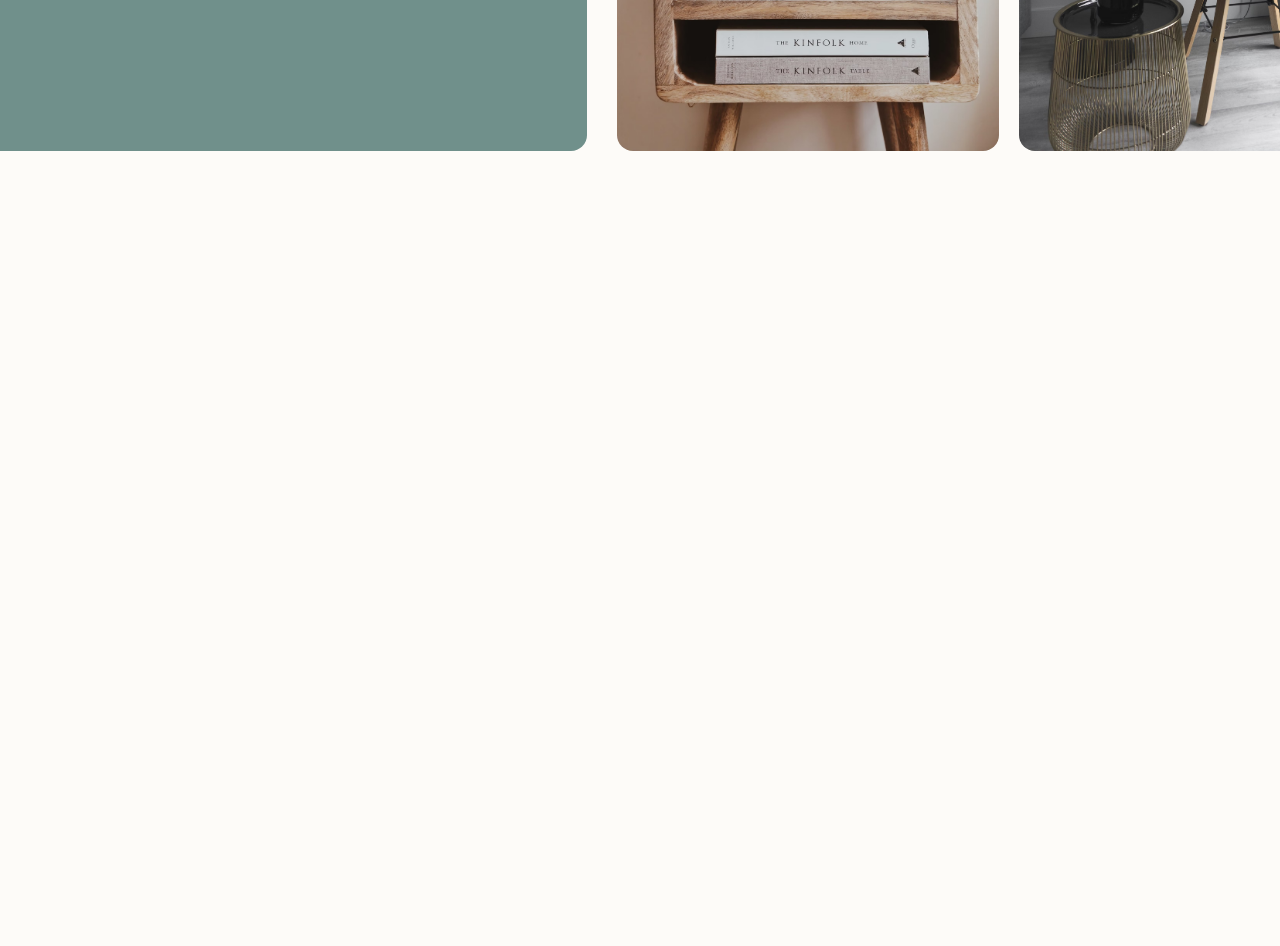
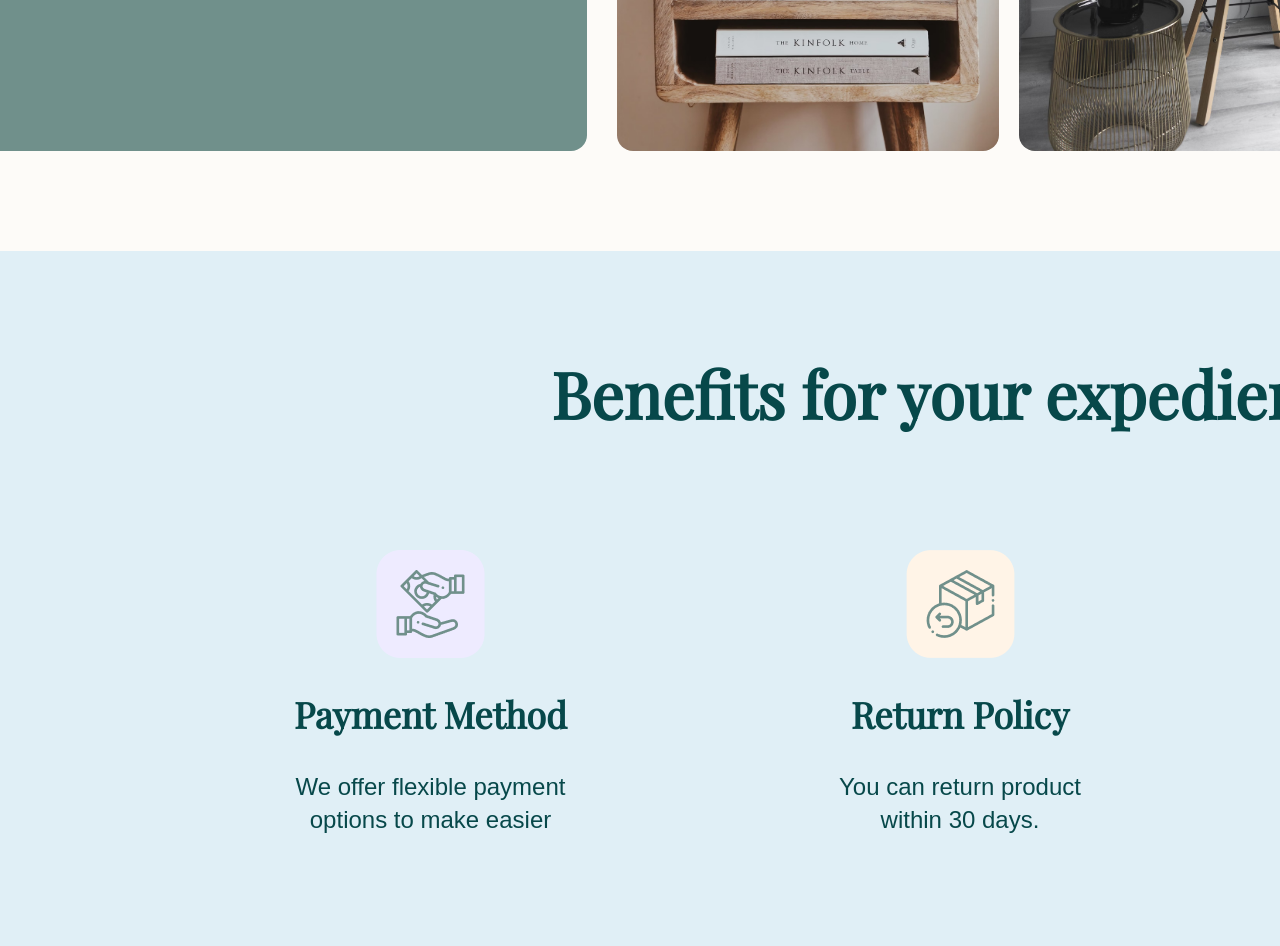
Before and after one commit to aakhankov/vention-inwood, a plain HTML site: page index.html in a window 1280 px wide. Shown: the part 5324-6270 px from the top of the page. Before the commit the page ends 5575 px from the top, so only its background shows below. Drawn offline with nearby package versions, Linux system fonts and the light colour scheme.

Commit message:
Expediency category

```diff
--- a/index.html
+++ b/index.html
@@ -274,23 +274,43 @@
                 </div>
                 <div class="creation-slider-line">
                     <div class="creation-slider-item">
-                                <div class="creation__slider-item-back">
-                                    <button class="creation__slider-item-btn">Explore All Rooms</button>
+                        <div class="creation-slider-item-back">
+                            <button class="creation-slider-item-btn">Explore All Rooms</button>
                         </div>
-                                <img src="images/content/content-1.jpg" alt="room" class="creation__slider-item-img">
+                        <img src="images/content/content-1.jpg" alt="room" class="creation-slider-item-img">
                     </div>
                     <div class="creation-slider-item">
-                                <div class="creation__slider-item-back">
-                                    <button class="creation__slider-item-btn">Explore All Rooms</button>
+                        <div class="creation-slider-item-back">
+                            <button class="creation-slider-item-btn">Explore All Rooms</button>
                         </div>
-                                <img src="images/content/content-2.jpg" alt="room" class="creation__slider-item-img">
+                        <img src="images/content/content-2.jpg" alt="room" class="creation-slider-item-img">
                     </div>
                     <div class="creation-slider-item">
-                                <div class="creation__slider-item-back">
-                                    <button class="creation__slider-item-btn">Explore All Rooms</button>
+                        <div class="creation-slider-item-back">
+                            <button class="creation-slider-item-btn">Explore All Rooms</button>
                         </div>
-                                <img src="images/content/content-3.jpg" alt="room" class="creation__slider-item-img">
+                        <img src="images/content/content-3.jpg" alt="room" class="creation-slider-item-img">
                     </div>
+                </div>
+            </div>
+    </section>
+    <section class="expediency">
+        <h1 class="headline-category">Benefits for your expediency</h1>
+        <div class="expediency-content">
+            <div class="expediency-item">
+                <img src="images/expediency/payment.png" alt="payment">
+                <h2>Payment Method</h2>
+                <p>We offer flexible payment options to make easier</p>
+            </div>
+            <div class="expediency-item">
+                <img src="images/expediency/product.png" alt="policy">
+                <h2>Return Policy</h2>
+                <p>You can return product within 30 days.</p>
+            </div>
+            <div class="expediency-item">
+                <img src="images/expediency/support.png" alt="support">
+                <h2>Customer Support</h2>
+                <p>Our customer support is 24/7.</p>
             </div>
         </div>
     </section>
--- a/style.css
+++ b/style.css
@@ -780,7 +780,7 @@ header{
         height: 537px;
 
     }
-    .creation__slider-item-btn {
+    .creation-slider-item-btn {
         width: 194px;
         height: 57px;
         border-radius: 6px;
@@ -792,6 +792,64 @@ header{
         opacity: 0;
         transition: opacity 0.3s ease;
     }
-    .creation-slider-item:hover .creation__slider-item-btn {
+    .creation-slider-item:hover .creation-slider-item-btn {
         opacity: 1;
     }
+    .expediency{
+        display: flex;
+        flex-direction: column;
+        align-items: center;
+        padding: 100px 150px;
+        gap: 104px;
+        width: 1920px;
+        height: 695px;
+        background: #E0EFF6;
+        margin-inline:auto;
+    }
+    .expediency .headline-category{
+        width: 836px;
+        height: 85px;
+        padding: 0px;
+    }
+    .expediency-content{
+        display: flex;
+        flex-direction: row;
+        justify-content: space-between;
+        align-items: flex-end;
+        padding: 0px;
+        width: 1348px;
+        height: 306px;
+    }
+    .expediency-item{
+        display: flex;
+        flex-direction: column;
+        justify-content: center;
+        align-items: center;
+        padding: 0px;
+        gap: 32px;
+        width: 289px;
+        height: 306px;
+    }
+
+    .expediency-item h2{
+        width: 300px;
+        height: 48px;
+        font-family: 'Playfair Display';
+        font-style: normal;
+        font-weight: 700;
+        font-size: 36px;
+        line-height: 48px;
+        text-align: center;
+    }
+
+    .expediency-item p{
+        width: 288px;
+        height: 66px;
+        font-family: sans-serif;
+        font-style: normal;
+        font-weight: 400;
+        font-size: 24px;
+        line-height: 33px;
+        text-align: center;
+        color: #07484A;
+    }
```
Also changed, not shown: images/expediency/payment.png (added), images/expediency/product.png (added), images/expediency/support.png (added). Lines whose indentation alone changed are shown as unchanged.
